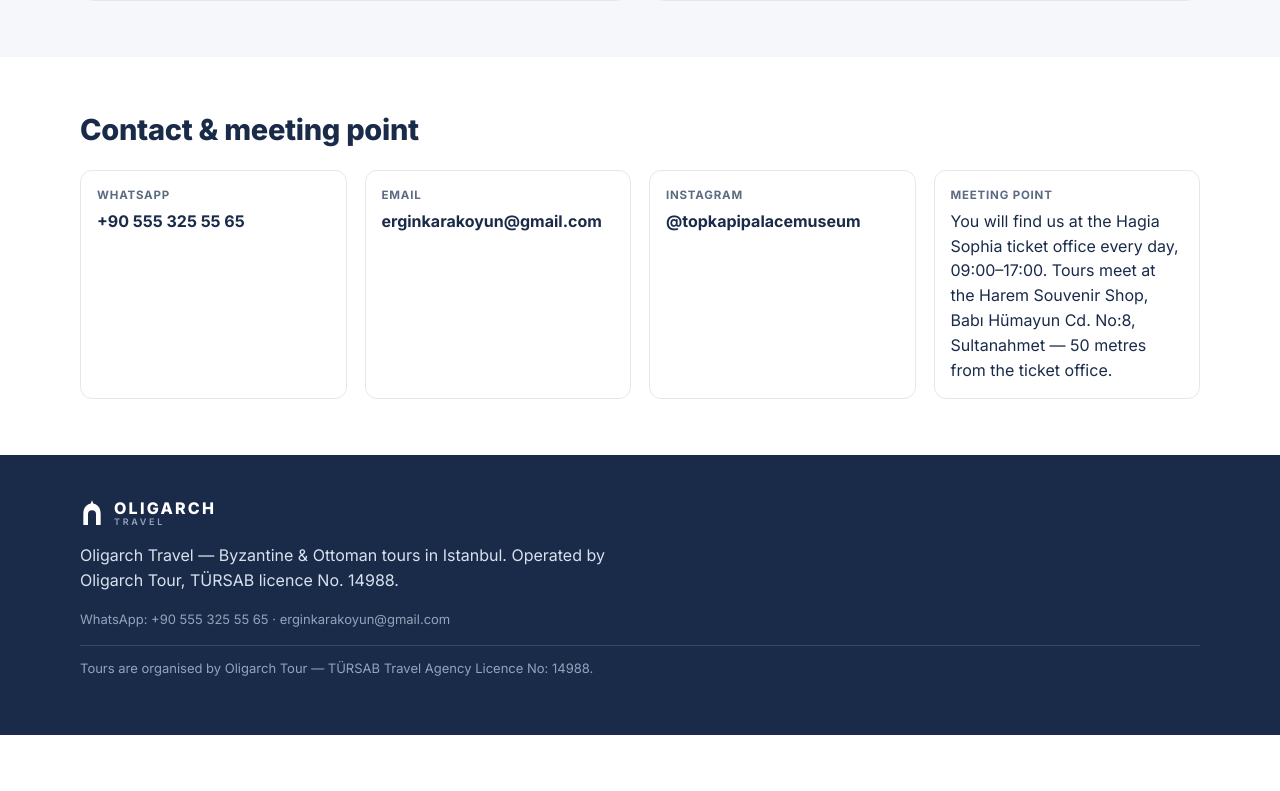
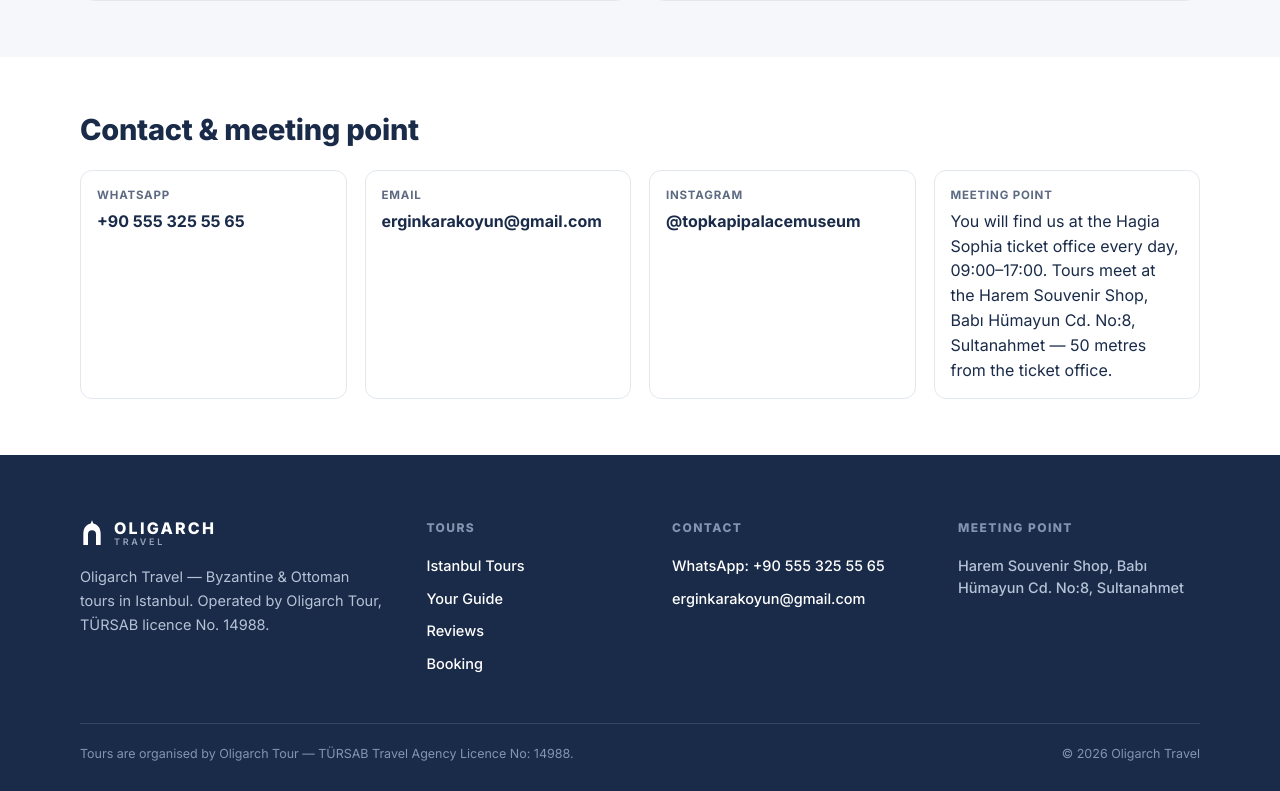
Before and after one commit to 7amed3li/oligarch-travel, a Next.js app: page / in a window 1280 px wide. Shown: the part 3572-4363 px from the top of the page. Before the commit the page ends 4307 px from the top, so only its background shows below. Built offline with nearby package versions, Linux system fonts and the light colour scheme.

Commit message:
ui: multi-column footer with navigation, contact and meeting point

```diff
--- a/app/globals.css
+++ b/app/globals.css
@@ -495,3 +495,17 @@ html.lenis, html.lenis body { height: auto; }
 .rv-quote::before{content:"\201C";position:absolute;top:-4px;left:22px;font-size:84px;line-height:1;font-weight:900;color:#FF5533;opacity:.9;font-family:Georgia,serif}
 .rv-quote blockquote{margin:0;padding:0;border:0;background:none;font-size:17px;line-height:1.6;font-weight:500;color:#1A2B49}
 .rv-quote figcaption{margin-top:18px;padding-top:14px;border-top:1px solid #EEF2F6;font-size:13px;font-weight:700;color:#5D6B82}
+
+/* Footer */
+footer.site .wrap{padding-top:64px;padding-bottom:28px}
+.ft-grid{display:grid;grid-template-columns:1.5fr 1fr 1.2fr 1.2fr;gap:44px}
+.ft-brand p{margin:18px 0 0;max-width:340px;font-size:14.5px;line-height:1.65;color:#B6C2D6}
+.ft-col{display:flex;flex-direction:column;gap:11px}
+.ft-col h4{margin:0 0 6px;font-size:12px;font-weight:800;letter-spacing:.12em;text-transform:uppercase;color:#8294B0}
+.ft-col a,.ft-text{font-size:14.5px;line-height:1.5;color:#E3EAF5;text-decoration:none;font-weight:500;width:fit-content}
+.ft-text{color:#B6C2D6}
+.ft-col a{background:linear-gradient(currentColor,currentColor) 0 100%/0 1px no-repeat;transition:background-size .25s ease,color .2s ease}
+.ft-col a:hover{background-size:100% 1px;color:#fff}
+.ft-bottom{display:flex;justify-content:space-between;gap:12px 24px;flex-wrap:wrap;margin-top:48px;padding-top:20px;border-top:1px solid rgba(147,163,188,.22);font-size:12.5px;color:#8294B0}
+@media (max-width:900px){.ft-grid{grid-template-columns:1fr 1fr;gap:34px}.ft-brand{grid-column:1/-1}}
+@media (max-width:520px){.ft-grid{grid-template-columns:1fr}footer.site .wrap{padding-top:44px}}
--- a/components/Footer.tsx
+++ b/components/Footer.tsx
@@ -1,18 +1,45 @@
+import Link from 'next/link';
 import Logo from './Logo';
-import type { Locale } from '@/data/tours';
+import { MEETING_DEFAULT, type Locale } from '@/data/tours';
 
 export default function Footer({ locale, u }: { locale: Locale; u: any }) {
+  const base = `/${locale}`;
+  const year = new Date().getFullYear();
   return (
     <footer className="site">
       <div className="wrap">
-        <Logo />
-        <p style={{ maxWidth: 560 }}>{u.footer_line}</p>
-        <p className="small" style={{ color: '#93A3BC' }}>
-          WhatsApp: +90 555 325 55 65 · erginkarakoyun@gmail.com
-        </p>
-        <p className="small" style={{ color: '#93A3BC', borderTop: '1px solid rgba(147,163,188,.25)', paddingTop: 12, marginTop: 16 }}>
-          {u.legal_line}
-        </p>
+        <div className="ft-grid">
+          <div className="ft-brand">
+            <Logo />
+            <p>{u.footer_line}</p>
+          </div>
+
+          <nav className="ft-col" aria-label="Footer">
+            <h4>{u.nav_tours}</h4>
+            <Link href={`${base}#tours`}>{u.tours_title}</Link>
+            <Link href={`${base}#about`}>{u.nav_about}</Link>
+            <Link href={`${base}#reviews`}>{u.nav_reviews}</Link>
+            <Link href={`${base}/booking`}>{u.booking}</Link>
+          </nav>
+
+          <div className="ft-col">
+            <h4>{u.nav_contact}</h4>
+            <a href="https://wa.me/905553255565" target="_blank" rel="noopener">
+              WhatsApp: +90 555 325 55 65
+            </a>
+            <a href="mailto:erginkarakoyun@gmail.com">erginkarakoyun@gmail.com</a>
+          </div>
+
+          <div className="ft-col">
+            <h4>{u.meeting_label}</h4>
+            <span className="ft-text">{MEETING_DEFAULT[locale]}</span>
+          </div>
+        </div>
+
+        <div className="ft-bottom">
+          <span>{u.legal_line}</span>
+          <span>&copy; {year} Oligarch Travel</span>
+        </div>
       </div>
     </footer>
   );
```
